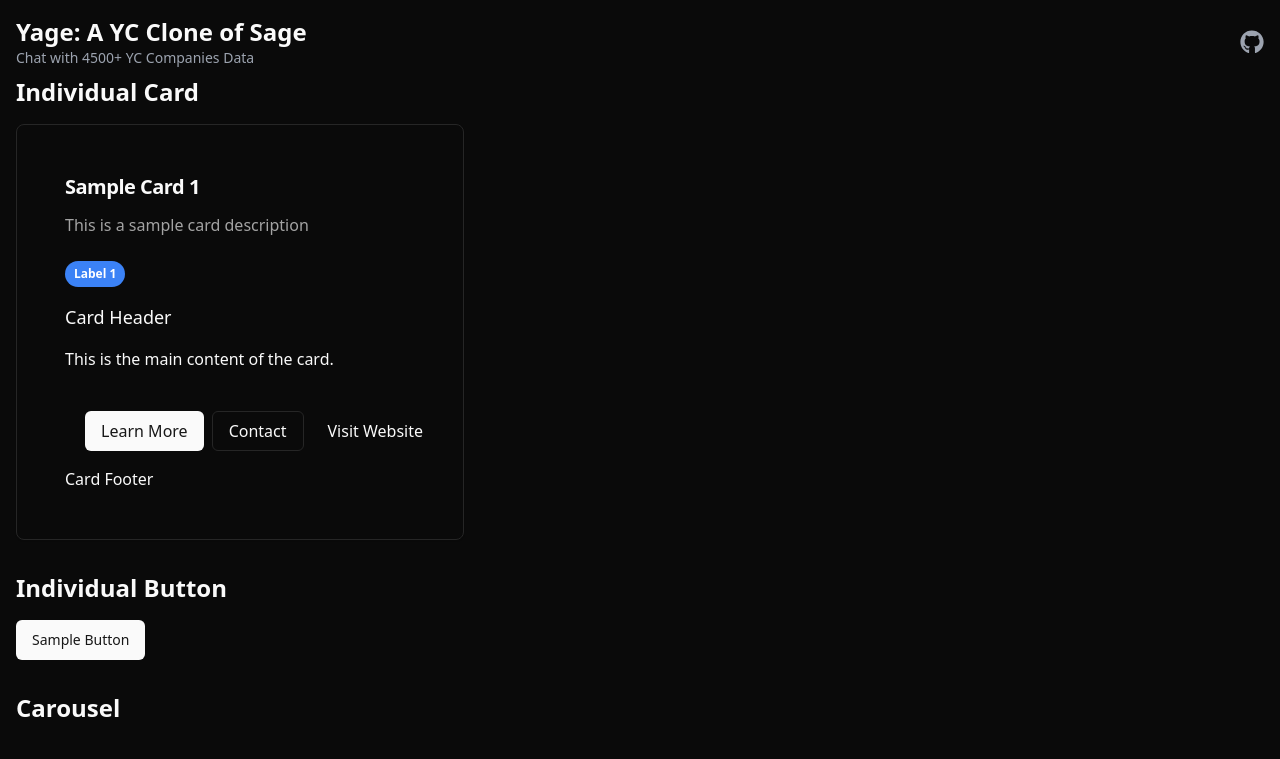
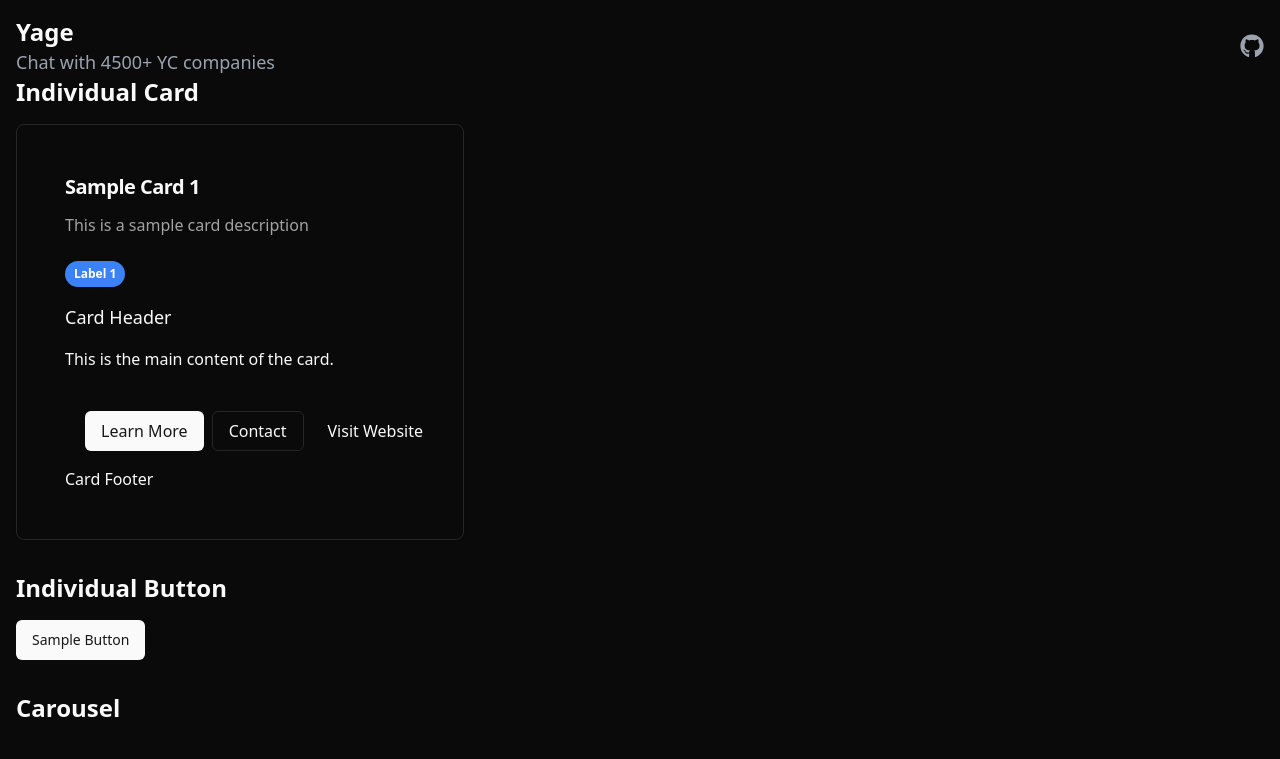
Before and after one commit to michaelmagan/yc-sage-demo, a Next.js app: page /components in a window 1280 px wide. Shown: the top 759 px of the page. Built offline with nearby package versions, Linux system fonts and the light colour scheme.

Commit message:
update header

```diff
--- a/src/components/Header.tsx
+++ b/src/components/Header.tsx
@@ -6,11 +6,9 @@ export const Header: FunctionComponent = () => {
     <header className="fixed left-0 right-0 top-0 z-10 mx-4 my-4 space-y-4 bg-background">
       <div className="mx-auto flex max-w-7xl items-center justify-between">
         <div className="flex flex-col">
-          <h1 className="text-lg font-bold sm:text-2xl">
-            Yage: A YC Clone of Sage
-          </h1>
-          <p className="text-xs text-gray-600 dark:text-gray-400 sm:text-sm">
-            Chat with 4500+ YC Companies Data
+          <h1 className="text-lg font-bold sm:text-2xl">Yage</h1>
+          <p className="text-xs text-gray-800 dark:text-gray-400 sm:text-lg">
+            Chat with 4500+ YC companies
           </p>
         </div>
         <a
```
